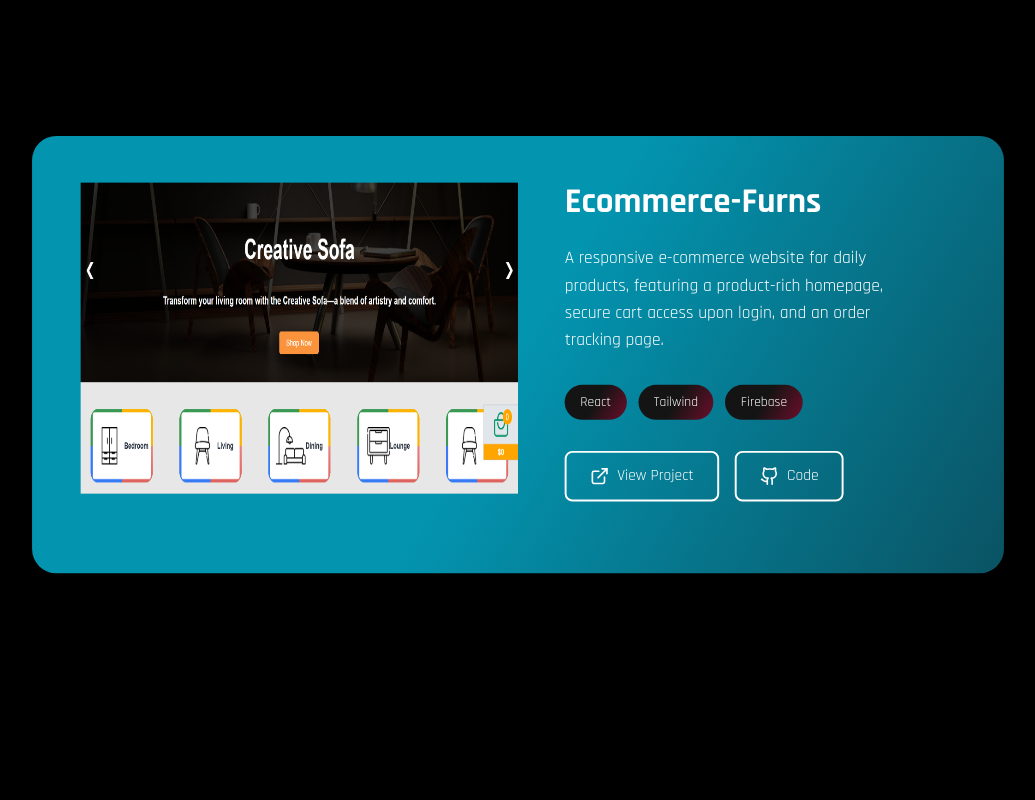
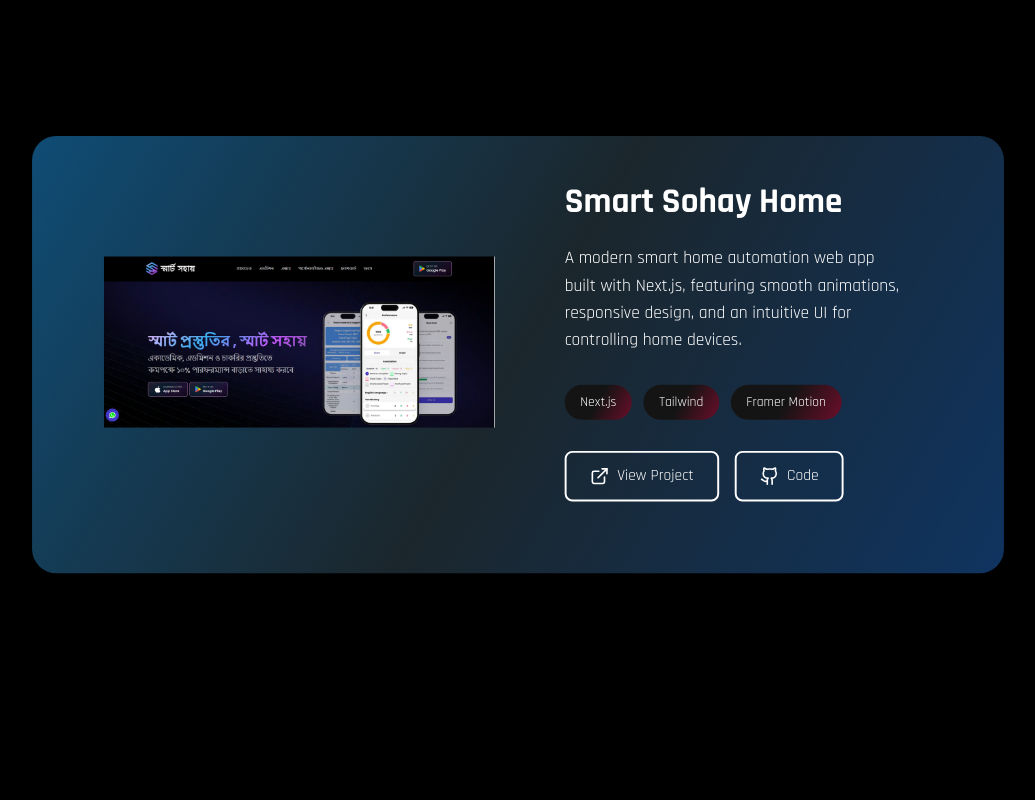
Before and after one commit to monaim3/Update-Portfolio, a Next.js app: page / in a window 1280 px wide. Shown: the part 2200-3000 px from the top of the page, without its empty margins (122-1157 px from the left). Built offline with nearby package versions, Linux system fonts and the light colour scheme.

Commit message:
Project section changed

```diff
--- a/src/components/Card.js
+++ b/src/components/Card.js
@@ -1,19 +1,31 @@
-'use client'
-import Image from 'next/image';
-import styles from './style.module.css';
-import { useTransform, motion, useScroll } from 'framer-motion';
-import { useRef } from 'react';
-import { ExternalLink, Github } from 'lucide-react';
+"use client";
+import Image from "next/image";
+import styles from "./style.module.css";
+import { useTransform, motion, useScroll } from "framer-motion";
+import { useRef } from "react";
+import { ExternalLink, Github } from "lucide-react";
 
-const Card = ({i, name, description,image, liveLink, githubLink, color, progress, range, targetScale,technologies}) => {
-
+const Card = ({
+  i,
+  name,
+  description,
+  image,
+  liveLink,
+  githubLink,
+  color,
+  progress,
+  range,
+  targetScale,
+  technologies,
+  objectFit = "object-cover",
+}) => {
   const container = useRef(null);
   const { scrollYProgress } = useScroll({
     target: container,
-    offset: ['start end', 'start start']
-  })
+    offset: ["start end", "start start"],
+  });
 
-  const imageScale = useTransform(scrollYProgress, [0, 1], [2, 1])
+  const imageScale = useTransform(scrollYProgress, [0, 1], [2, 1]);
   const scale = useTransform(progress, range, [1, targetScale]);
   const isGradient = color.startsWith("linear-gradient");
 
@@ -21,21 +33,22 @@ const Card = ({i, name, description,image, liveLink, githubLink, color, progress
     <div ref={container} className={styles.cardContainer}>
       <motion.div
         style={{
-            ...(isGradient ? { backgroundImage: color } : { backgroundColor: color }),
+          ...(isGradient
+            ? { backgroundImage: color }
+            : { backgroundColor: color }),
           scale,
-            top: `calc(-5vh + ${i * 25}px)`
+          top: `calc(-5vh + ${i * 25}px)`,
         }}
         className={styles.card}
       >
-
-
-          <div className="grid md:grid-cols-2 gap-0">
-                <div className="relative h-80 flex items-center mt-12 hidden md:block">
+        <div className="grid md:grid-cols-2 gap-0 items-stretch">
+          <div className="hidden md:flex items-center justify-center p-6">
             <Image
               src={`${image}`}
               alt="image"
-                    fill
-                    className=""
+              width={600}
+              height={400}
+              className={`w-full h-auto ${objectFit}`}
             />
           </div>
           <div className="p-8 md:p-12 flex flex-col justify-center">
@@ -49,7 +62,8 @@ const Card = ({i, name, description,image, liveLink, githubLink, color, progress
                   key={j}
                   className="px-4 py-2 text-sm rounded-full text-white"
                   style={{
-                            backgroundImage: "linear-gradient(120deg, rgb(21, 20, 20) 0%, rgb(21, 20, 20) 50%, rgb(108, 14, 42) 100%)",
+                    backgroundImage:
+                      "linear-gradient(120deg, rgb(21, 20, 20) 0%, rgb(21, 20, 20) 50%, rgb(108, 14, 42) 100%)",
                   }}
                 >
                   {tech}
@@ -73,7 +87,7 @@ const Card = ({i, name, description,image, liveLink, githubLink, color, progress
                 rel="noopener noreferrer"
                 className="flex items-center gap-2 px-6 py-3 border-2 text-white rounded-lg transition-all duration-300"
                 style={{
-                        borderColor:color,
+                  borderColor: color,
                   color: color,
                 }}
               >
@@ -85,7 +99,7 @@ const Card = ({i, name, description,image, liveLink, githubLink, color, progress
         </div>
       </motion.div>
     </div>
-  )
-}
+  );
+};
 
-export default Card
+export default Card;
--- a/src/components/Project.js
+++ b/src/components/Project.js
@@ -1,60 +1,63 @@
-'use client';
-import Card from '../components/Card';
-import { useScroll } from 'framer-motion';
-import { useEffect, useRef } from 'react';
-import Lenis from '@studio-freight/lenis'
+"use client";
+import Card from "../components/Card";
+import { useScroll } from "framer-motion";
+import { useEffect, useRef } from "react";
+import Lenis from "@studio-freight/lenis";
 
 const projects = [
   {
     name: "Invoice Generator",
-    description: "A React.js-based invoice generator for stalls to create, manage, and print/download detailed customer invoices with payment status, notes, and signature.",
+    description:
+      "A React.js-based invoice generator for stalls to create, manage, and print/download detailed customer invoices with payment status, notes, and signature.",
     image: "/milonmotors.png",
-    technologies: ["React", "Ag-Grid-React", "Pdfmake", ],
+    technologies: ["React", "Ag-Grid-React", "Pdfmake"],
     liveLink: "https://invoice-generator24.netlify.app/",
     githubLink: "https://github.com/monaim3/Invoice-generator",
-    color: "linear-gradient(120deg,  #B80F9D  0%, #B80F9D  50%, #611879 100%)"
+    color: "linear-gradient(120deg,  #B80F9D  0%, #B80F9D  50%, #611879 100%)",
+    objectFit: "object-cover",
   },
   {
-    name: "Ecommerce-Furns",
-    description: "A responsive e-commerce website for daily products, featuring a product-rich homepage, secure cart access upon login, and an order tracking page.",
-    image: "/furns.png",
-    technologies: ["React", "Tailwind", "Firebase",],
-    liveLink: "https://furns-da0ff.web.app/",
-    githubLink: "https://github.com/monaim3/Furniture",
-    color: "linear-gradient(120deg,  #0394B0  0%, #0394B0  50%, #0A5363  100%)"
+    name: "Smart Sohay Home",
+    description:
+      "A modern smart home automation web app built with Next.js, featuring smooth animations, responsive design, and an intuitive UI for controlling home devices.",
+    image: "/smart-home.png",
+    technologies: ["Next.js", "Tailwind", "Framer Motion"],
+    liveLink: "https://smart-sohay.vercel.app/",
+    githubLink: "https://github.com/monaim3/Smart-Sohay-Home",
+    color: "linear-gradient(120deg, #0F4C75 0%, #1B262C 50%, #0F3460 100%)",
+    objectFit: "object-contain",
   },
   {
     name: "Crazy Devs",
-    description: "Built a fully responsive startup agency portfolio website using Next.js, featuring one-click English-Arabic translation, optimized routing, and a sleek, modern UI for all devices.",
+    description:
+      "Built a fully responsive startup agency portfolio website using Next.js, featuring one-click English-Arabic translation, optimized routing, and a sleek, modern UI for all devices.",
     image: "/crazy-devs.jpeg",
-    technologies: ["Next.js", "Tailwind CSS", "Framer Motion", ],
+    technologies: ["Next.js", "Tailwind CSS", "Framer Motion"],
     liveLink: "https://crazy-dev-gilt.vercel.app/en",
     githubLink: "https://github.com/monaim3/Crazy-Devs",
-    color: "linear-gradient(120deg, #42BE8B  0%, #42BE8B  50%, #85F8C1  100%)"
+    color: "linear-gradient(120deg, #42BE8B  0%, #42BE8B  50%, #85F8C1  100%)",
+    objectFit: "object-cover",
   },
-
-
 ];
 const Project = () => {
   const container = useRef(null);
   const { scrollYProgress } = useScroll({
     target: container,
-    offset: ['start start', 'end end']
-  })
+    offset: ["start start", "end end"],
+  });
 
-  useEffect( () => {
-    const lenis = new Lenis()
+  useEffect(() => {
+    const lenis = new Lenis();
 
     function raf(time) {
-      lenis.raf(time)
-      requestAnimationFrame(raf)
+      lenis.raf(time);
+      requestAnimationFrame(raf);
     }
 
-    requestAnimationFrame(raf)
-  })
+    requestAnimationFrame(raf);
+  });
 
   return (
-
     <section className="relative bg-black" id="project">
       <div className=" py-12 bg-black z-50">
         <h2 className="text-center text-4xl md:text-5xl font-bold bg-gradient-to-r from-white to-pink-500 bg-clip-text text-transparent">
@@ -62,15 +65,22 @@ const projects = [
         </h2>
       </div>
       <main ref={container} className="main">
-      {
-        projects.map( (project, i) => {
-          const targetScale = 1 - ( (projects.length - i) * 0.05);
-          return <Card key={`p_${i}`} i={i} {...project} progress={scrollYProgress} range={[i * .25, 1]} targetScale={targetScale}/>
-        })
-      }
+        {projects.map((project, i) => {
+          const targetScale = 1 - (projects.length - i) * 0.05;
+          return (
+            <Card
+              key={`p_${i}`}
+              i={i}
+              {...project}
+              progress={scrollYProgress}
+              range={[i * 0.25, 1]}
+              targetScale={targetScale}
+            />
+          );
+        })}
       </main>
     </section>
-  )
-}
+  );
+};
 
 export default Project;
```
Also changed, not shown: public/Smarthome.png (deleted), public/smart-home.png (added). Lines whose indentation alone changed are shown as unchanged.
